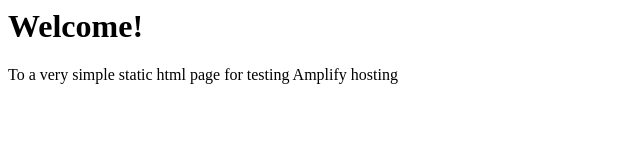
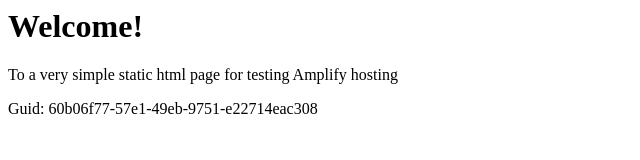
Before and after one commit to aws-aemilia-yul/Github-PR-Commit-Integration-Test-DoNotTouch-Gith-P5X5MO5I-v1-preprod-ca-central-1, a website: page src/index.html in a window 1280 px wide. Shown: the whole page, without its empty margins (0-640 px from the left). Drawn offline with Linux system fonts and the light colour scheme.

Commit message:
commit from integ tests

```diff
--- a/src/index.html
+++ b/src/index.html
@@ -1,3 +1,5 @@
+
+
 <html lang="en">
 
 <head>
@@ -10,6 +12,6 @@
 <body>
     <h1>Welcome!</h1>
     <p>To a very simple static html page for testing Amplify hosting</p>
-</body>
+    <p>Guid: 60b06f77-57e1-49eb-9751-e22714eac308</p></body>
 
 </html>
```
